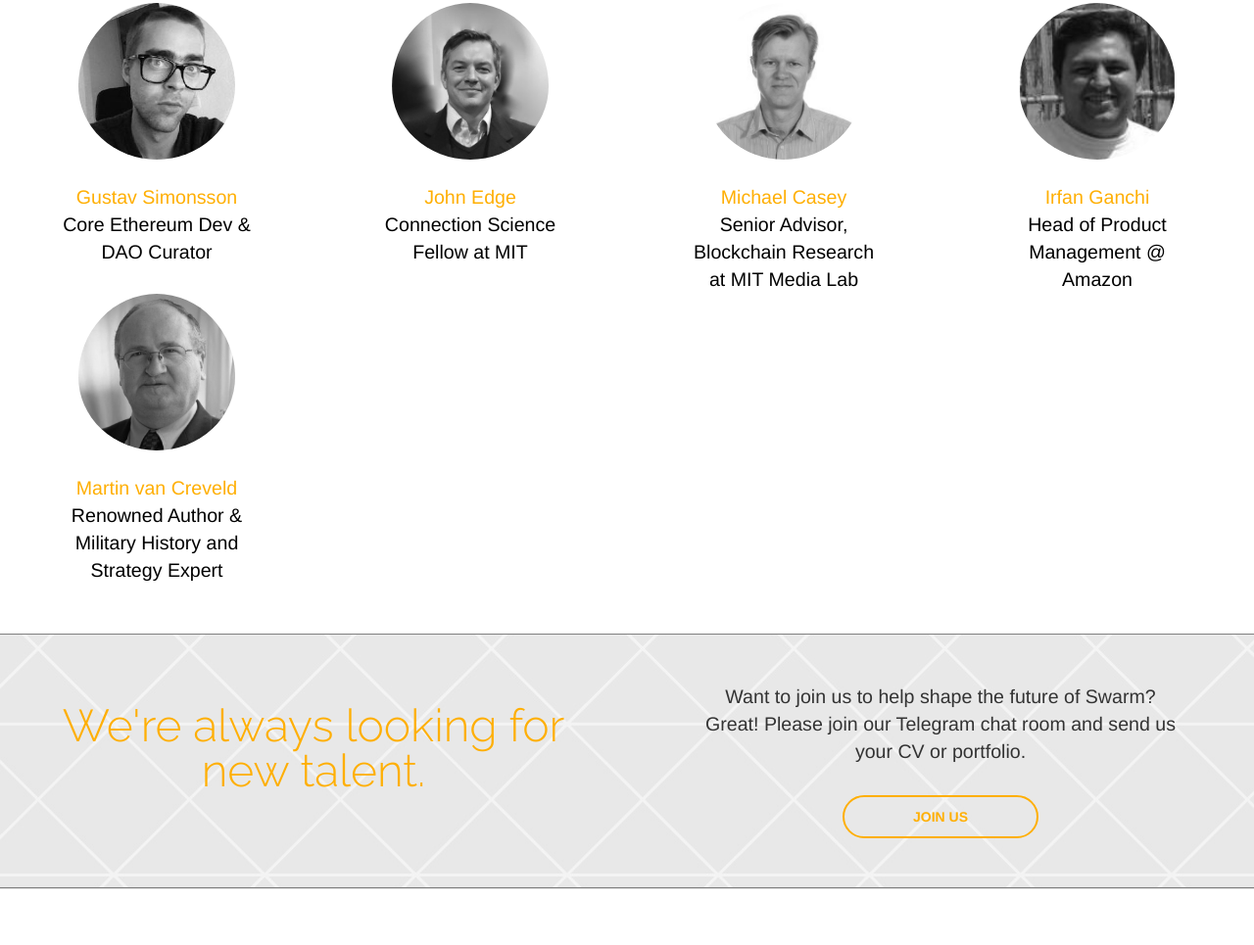
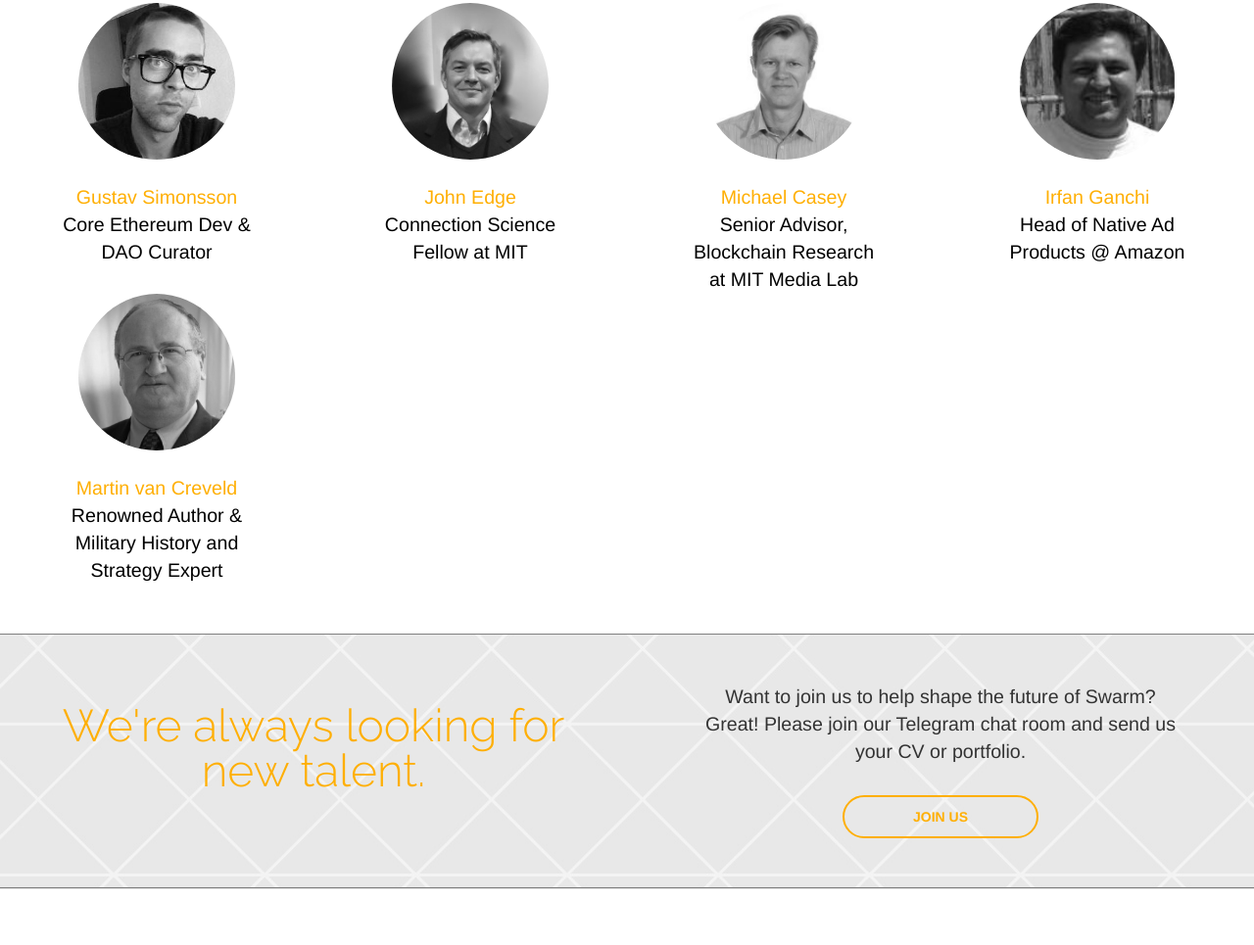
Before and after one commit to swarmfund/swarm-static-website, a plain HTML site: page index.html in a window 1280 px wide. Shown: the part 4196-5161 px from the top of the page at 98% size. Drawn offline with nearby package versions, Linux system fonts and the light colour scheme.

Commit message:
Update Irfan's role

```diff
--- a/index.html
+++ b/index.html
@@ -369,7 +369,7 @@
           <div class="col-xs-12 col-sm-3">
             <img class="team-image" style="border-radius: 50%; filter: grayscale(100%)" src="images/swarm_team/irfan_ganchi.jpg">
             <div class="team-name orange-text">Irfan Ganchi</div>
-            <p>Head of Product Management @ Amazon</p>
+            <p>Head of Native Ad Products @ Amazon</p>
             <div class="social-icons-ndnt">
               <a target="_blank" href="https://www.linkedin.com/in/irfanmohammed/"><i class="fa fa-linkedin-square" style="font-size: 2em" aria-hidden="true"></i></a>
             </div>
```
